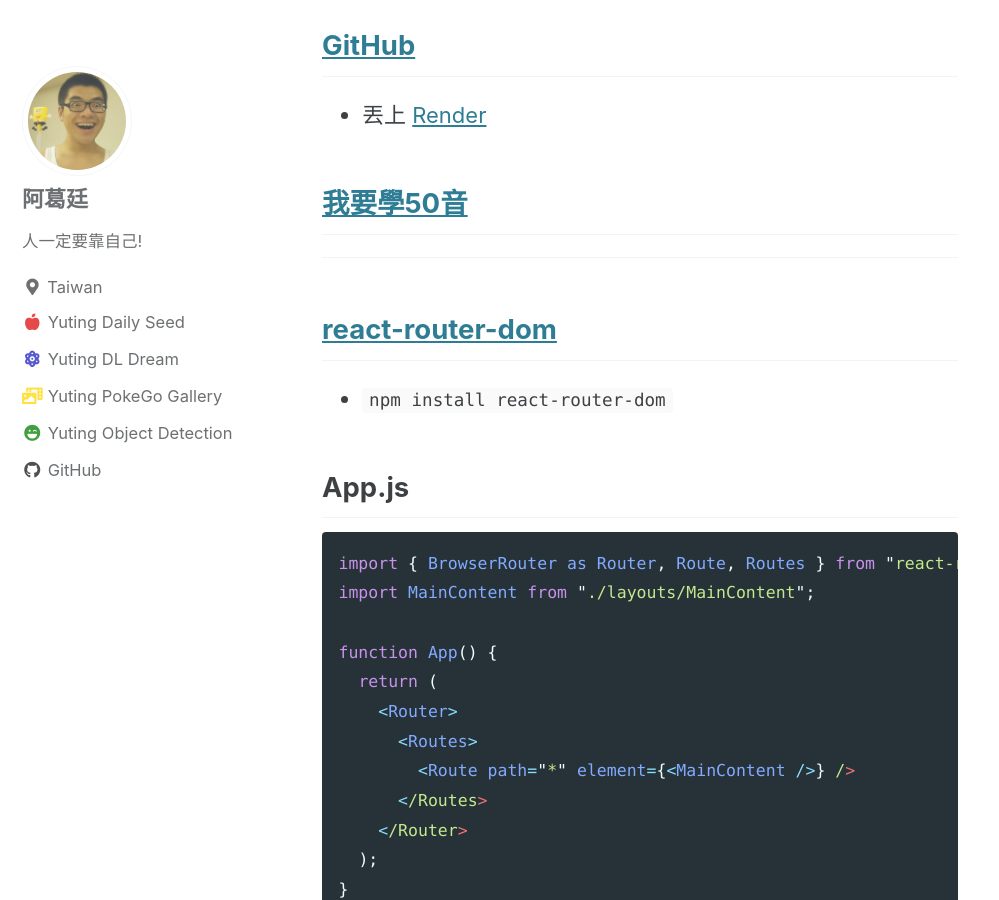
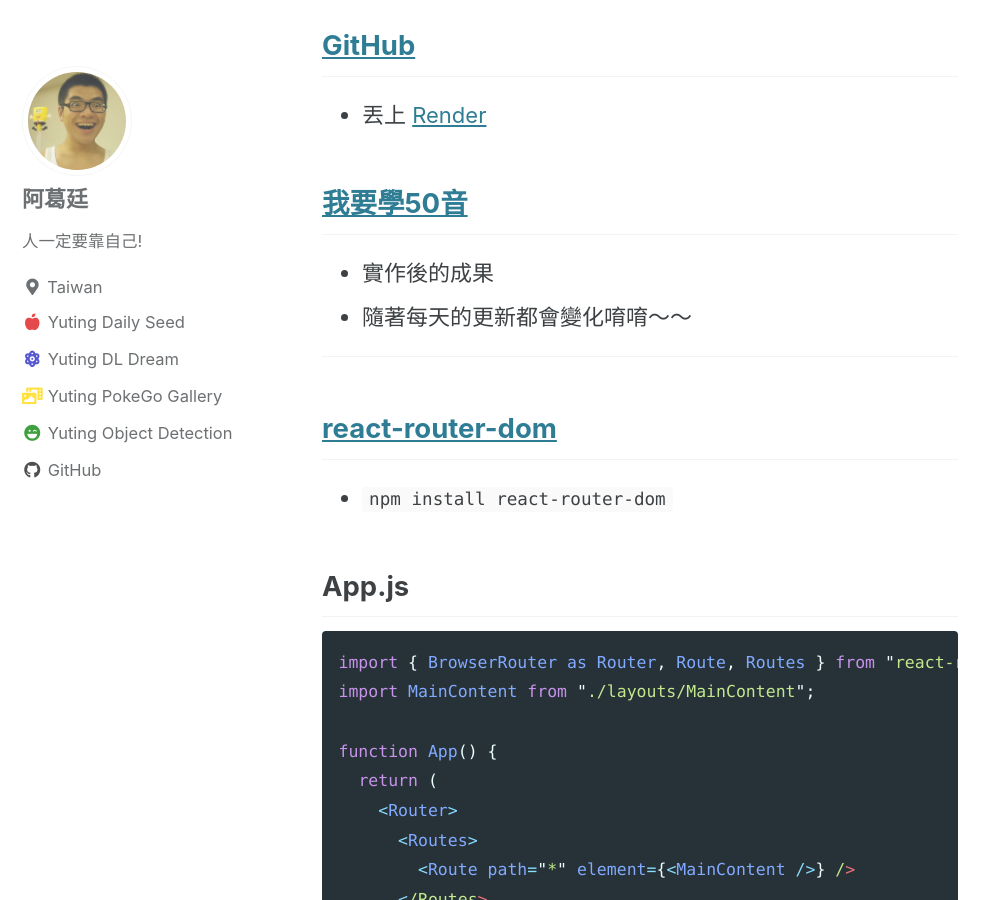
Before and after one commit to yuting3656/yutingblog, a Jekyll site: the page built from _posts/ithome/2023-ironman-15th/2023-09-22-ironman-15th-day08.md, in a window 1280 px wide and 900 px high, scrolled down 304 px. Shown: the whole window, without its empty margins (0-999 px from the left). Built offline with Jekyll 4.4.1, drawn with Linux system fonts in a browser that asks for light colours; cached includes are drawn as plain includes.

Commit message:
[update] day 08

```diff
--- a/_posts/ithome/2023-ironman-15th/2023-09-22-ironman-15th-day08.md
+++ b/_posts/ithome/2023-ironman-15th/2023-09-22-ironman-15th-day08.md
@@ -11,6 +11,9 @@
 - 丟上 [Render](https://render.com/)
 
 ## [我要學50音](https://tim-learning-japanese.onrender.com/)
+
+- 實作後的成果
+- 隨著每天的更新都會變化唷唷～～
 
 ---
 
```
